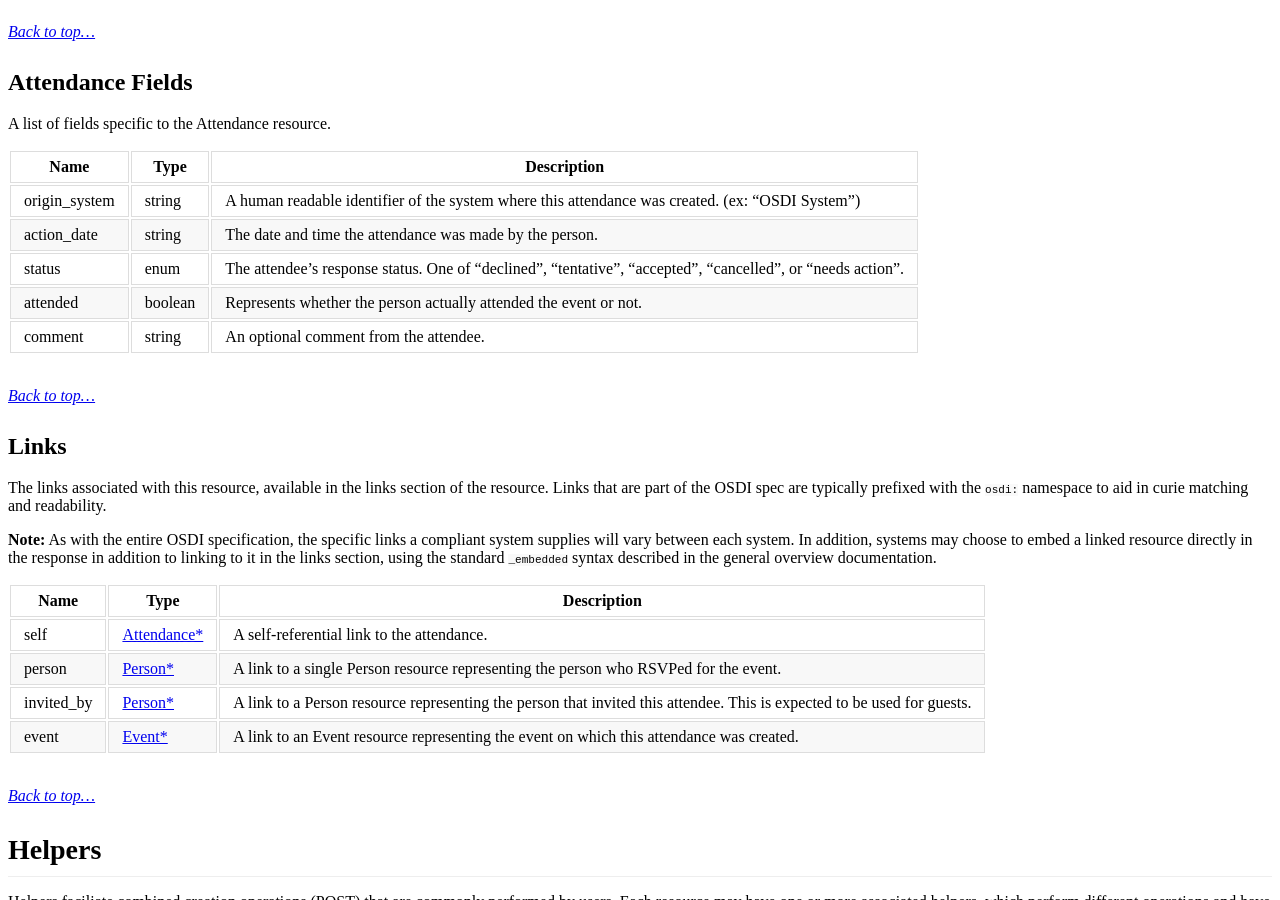
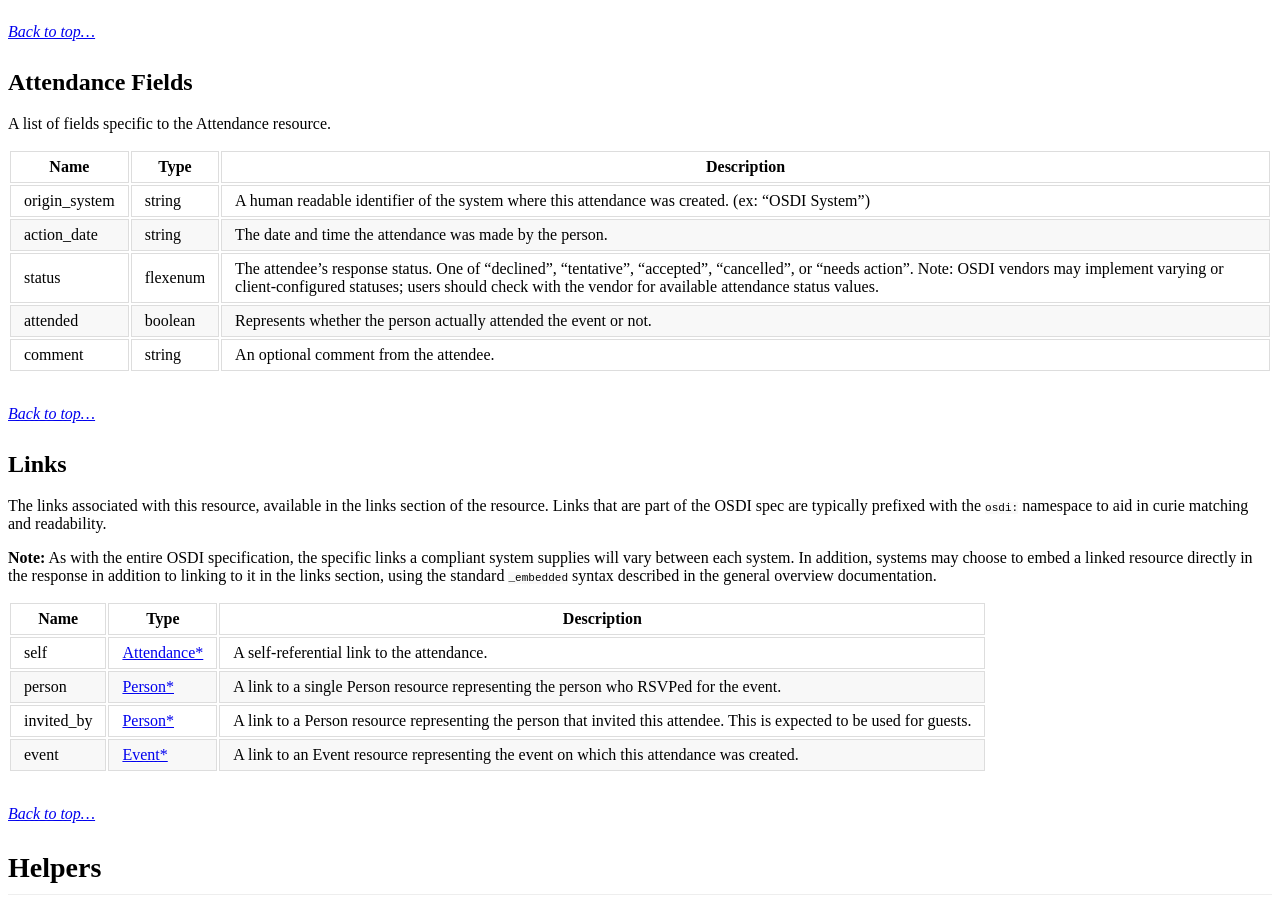
Before and after one commit to opensupporter/osdi-docs, a Jekyll site: the page built from attendances.md, in a window 1280 px wide and 900 px high, scrolled down 1874 px. Built offline with Jekyll 4.4.1, drawn with Linux system fonts in a browser that asks for light colours; a style sheet for code colours, icons or effects is not loaded.

Commit message:
Added a note about varying status values by vendor or organization

```diff
--- a/attendances.md
+++ b/attendances.md
@@ -51,7 +51,7 @@
 |-----------    |-----------|-----------|--------------
 |origin_system		|string     |A human readable identifier of the system where this attendance was created. (ex: "OSDI System")
 |action_date		|string		|The date and time the attendance was made by the person.
-|status			|enum			|The attendee's response status. One of "declined", "tentative", "accepted", "cancelled", or "needs action".
+|status			|flexenum			|The attendee's response status. One of "declined", "tentative", "accepted", "cancelled", or "needs action".  Note: OSDI vendors may implement varying or client-configured statuses; users should check with the vendor for available attendance status values.
 |attended		|boolean		|Represents whether the person actually attended the event or not.
 |comment		|string			|An optional comment from the attendee.
 
```
